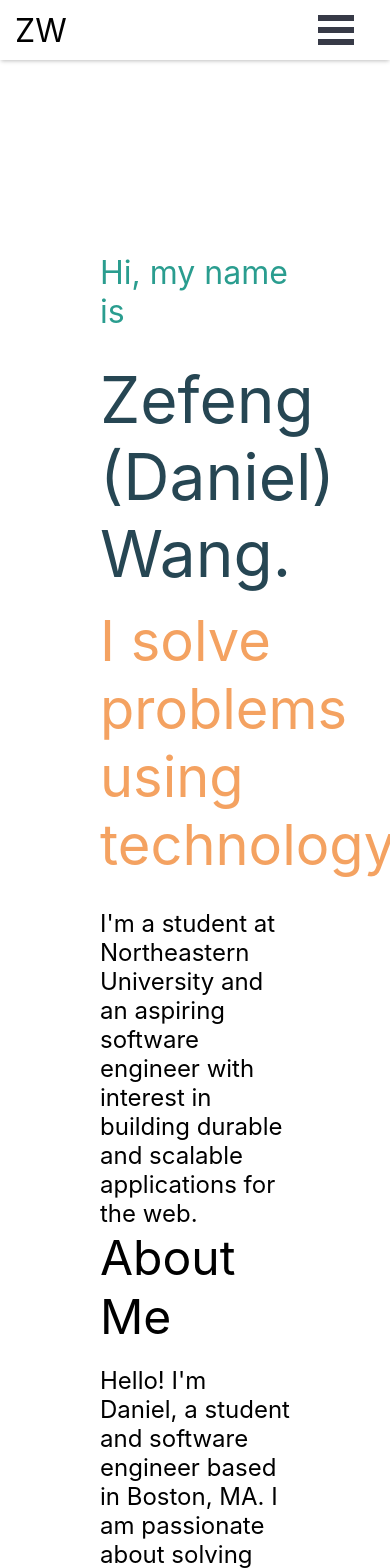
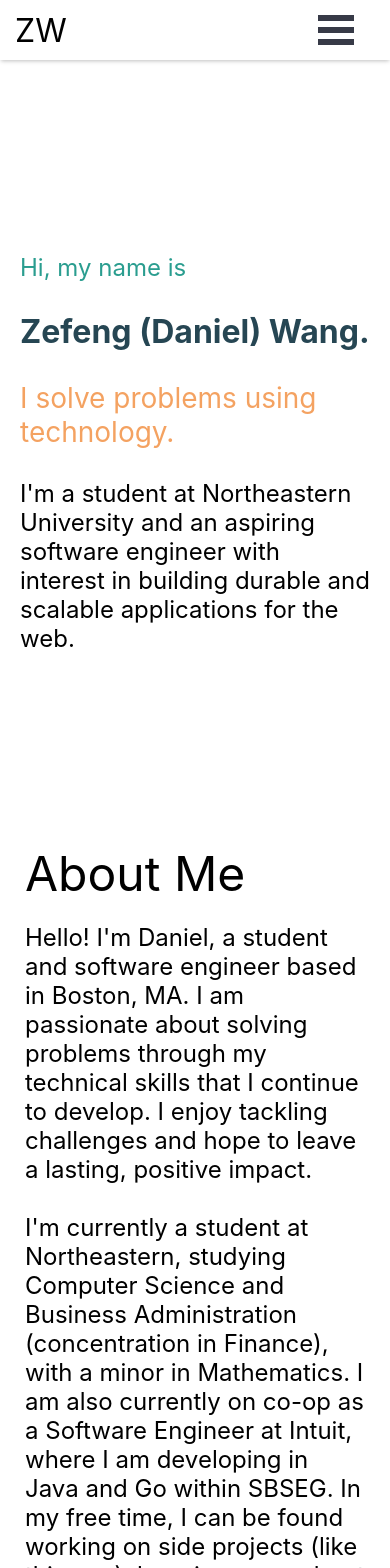
Before and after one commit to zefwang/personal-website, a Next.js app: page / in a window 390 px wide. Shown: the top 1568 px of the page. Built offline with nearby package versions, Linux system fonts and the light colour scheme.

Commit message:
mobile dev for main page.

```diff
--- a/styles/about.scss
+++ b/styles/about.scss
@@ -19,3 +19,9 @@ div[class^="list-"] {
 .about-end {
   font-size: 24px;
 }
+
+@media only screen and (max-width: 900px) {
+  .about-section {
+    margin: 0 25px 100px;
+  }
+}
--- a/styles/header.scss
+++ b/styles/header.scss
@@ -97,3 +97,9 @@ Note: Beware of modifying this element as it can break the animations - you shou
 .bm-overlay {
   background: rgba(0, 0, 0, 0.3);
 }
+
+@media only screen and (max-width: 900px) {
+  a {
+    padding: 10px 0;
+  }
+}
--- a/styles/home.scss
+++ b/styles/home.scss
@@ -25,3 +25,23 @@
   font-size: 24px;
   max-width: 700px;
 }
+
+@media only screen and (max-width: 900px) {
+  .intro-page {
+    padding: 30vh 20px 10vh;
+  }
+
+  .intro-header {
+    font-size: 24px;
+  }
+
+  .intro-name {
+    font-weight: bold;
+    font-size: 32px;
+    padding-bottom: 30px;
+  }
+
+  .intro-one-liner {
+    font-size: 28px;
+  }
+}
```
